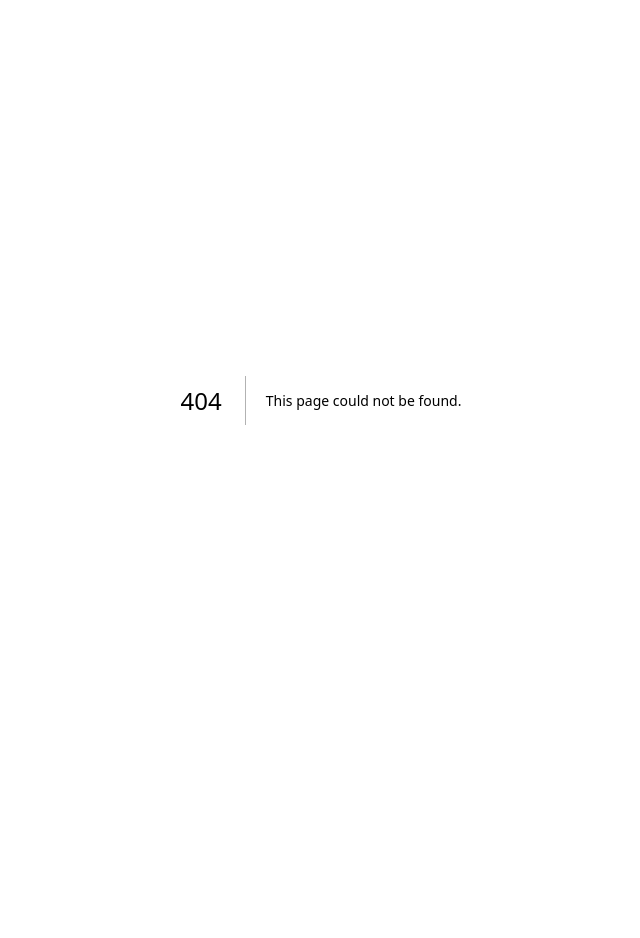
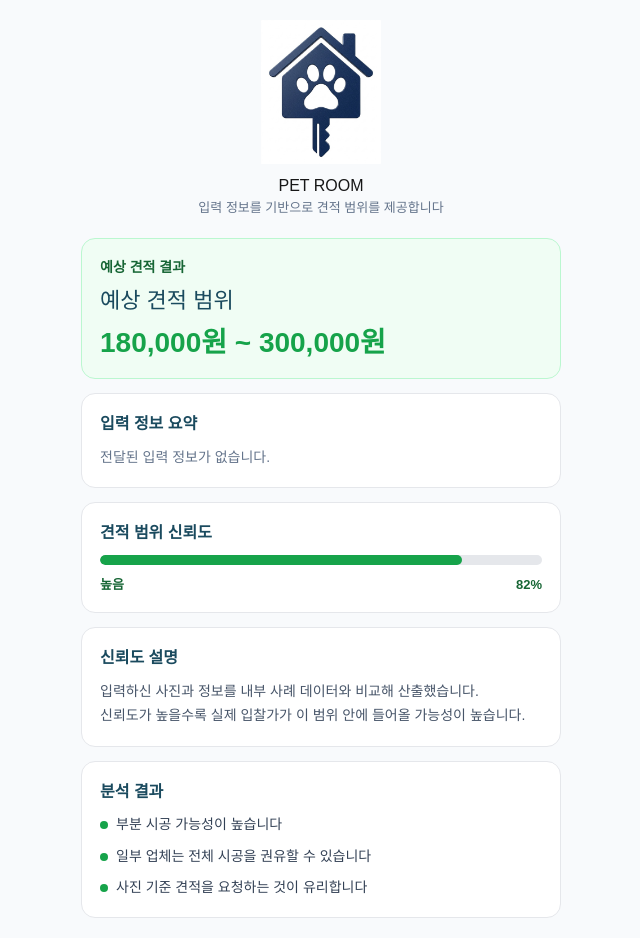
Before and after one commit to petroom-maker/petroom-app, a Next.js app: page /result in a window 1280 px wide. Before the commit this address had no page. Shown: the whole page, without its empty margins (319-959 px from the left). Before the commit the page ends 800 px from the top, so only its background shows below. Built offline with nearby package versions, Linux system fonts and the light colour scheme.

Commit message:
pass form data to result page

```diff
--- a/app/page.tsx
+++ b/app/page.tsx
@@ -1,11 +1,30 @@
 'use client';
-import { useState } from 'react';
+import { ChangeEvent, useState } from 'react';
+import { useRouter } from 'next/navigation';
+
+type FormState = {
+  damageType: string;
+  damageRange: string;
+  area: string;
+  layout: string;
+  housingType: string;
+  stuff: string;
+  schedule: string;
+  location: string;
+  sameMaterial: string;
+  damagePosition: string;
+  repairIntent: string;
+  images: string[];
+};
 
 export default function PetRoomForm() {
-  const [form, setForm] = useState({
+  const router = useRouter();
+  const [form, setForm] = useState<FormState>({
     damageType: '',
     damageRange: '',
+    area: '',
     layout: '',
+    housingType: '',
     stuff: '',
     schedule: '',
     location: '',
@@ -45,13 +64,13 @@ export default function PetRoomForm() {
     fontSize: '13px',
   });
 
-  const selectBox = (field: string, options: string[]) => (
+  const selectBox = (field: keyof Omit<FormState, 'images'>, options: string[]) => (
     <div style={{ display: 'grid', gridTemplateColumns: 'repeat(2,1fr)', gap: '8px' }}>
       {options.map((opt) => (
         <div
           key={opt}
           onClick={() => setForm({ ...form, [field]: opt })}
-          style={btn((form as any)[field] === opt)}
+          style={btn(form[field] === opt)}
         >
           {opt}
         </div>
@@ -59,9 +78,9 @@ export default function PetRoomForm() {
     </div>
   );
 
-  const handleImage = (e: any) => {
-    const files = Array.from(e.target.files);
-    files.forEach((file: any) => {
+  const handleImage = (e: ChangeEvent<HTMLInputElement>) => {
+    const files = Array.from(e.target.files ?? []);
+    files.forEach((file) => {
       const reader = new FileReader();
       reader.onloadend = () => {
         setForm((prev) => ({
@@ -72,6 +91,23 @@ export default function PetRoomForm() {
       };
       reader.readAsDataURL(file);
     });
+  };
+
+  const handleSubmit = () => {
+    const params = new URLSearchParams();
+
+    Object.entries(form).forEach(([key, value]) => {
+      if (Array.isArray(value)) {
+        params.set('imageCount', String(value.length));
+        return;
+      }
+
+      if (value) {
+        params.set(key, value);
+      }
+    });
+
+    router.push(`/result?${params.toString()}`);
   };
 
   return (
@@ -132,37 +168,57 @@ export default function PetRoomForm() {
         </div>
 
         <div style={card}>
-          <label style={label}>3. 공간 구조</label>
+          <label style={label}>3. 면적</label>
+          <input
+            placeholder="예: 원룸 6평"
+            style={{
+              width: '100%',
+              padding: '12px',
+              borderRadius: '10px',
+              border: '1px solid #e5e7eb',
+            }}
+            value={form.area}
+            onChange={(e) => setForm({ ...form, area: e.target.value })}
+          />
+        </div>
+
+        <div style={card}>
+          <label style={label}>4. 공간 구조</label>
           {selectBox('layout', ['원룸', '2룸 이상', '잘 모르겠음'])}
         </div>
 
         <div style={card}>
-          <label style={label}>4. 동일 자재 여부</label>
+          <label style={label}>5. 주거 유형</label>
+          {selectBox('housingType', ['아파트', '빌라', '오피스텔', '원룸'])}
+        </div>
+
+        <div style={card}>
+          <label style={label}>6. 동일 자재 여부</label>
           {selectBox('sameMaterial', ['있음', '없음', '모르겠음'])}
         </div>
 
         <div style={card}>
-          <label style={label}>5. 파손 위치</label>
+          <label style={label}>7. 파손 위치</label>
           {selectBox('damagePosition', ['하단', '중단', '상단', '혼합'])}
         </div>
 
         <div style={card}>
-          <label style={label}>6. 복구 방식</label>
+          <label style={label}>8. 복구 방식</label>
           {selectBox('repairIntent', ['부분만 원함', '전체도 가능', '잘 모르겠음'])}
         </div>
 
         <div style={card}>
-          <label style={label}>7. 짐 여부</label>
+          <label style={label}>9. 짐 여부</label>
           {selectBox('stuff', ['없음', '일부 있음', '많음'])}
         </div>
 
         <div style={card}>
-          <label style={label}>8. 일정</label>
+          <label style={label}>10. 일정</label>
           {selectBox('schedule', ['3일 이내', '1주일 이내', '여유 있음', '협의 가능'])}
         </div>
 
         <div style={card}>
-          <label style={label}>9. 지역</label>
+          <label style={label}>11. 지역</label>
           <input
             placeholder="예: 성남시 분당구"
             style={{
@@ -197,12 +253,18 @@ export default function PetRoomForm() {
           <input type="file" multiple onChange={handleImage} />
           <div style={{ display: 'flex', gap: '6px', marginTop: '10px' }}>
             {previews.map((src, i) => (
-              <img key={i} src={src} style={{ width: '60px', height: '60px', objectFit: 'cover' }} />
+              <img
+                key={i}
+                src={src}
+                alt={`업로드한 사진 미리보기 ${i + 1}`}
+                style={{ width: '60px', height: '60px', objectFit: 'cover' }}
+              />
             ))}
           </div>
         </div>
 
         <button
+          onClick={handleSubmit}
           style={{
             width: '100%',
             padding: '18px',
--- /dev/null
+++ b/app/result/page.tsx
@@ -0,0 +1,259 @@
+'use client';
+
+import { Suspense } from 'react';
+import { useSearchParams } from 'next/navigation';
+
+const formatWon = (value: number) => `${value.toLocaleString('ko-KR')}원`;
+
+const getAreaNumber = (area: string) => {
+  const match = area.match(/\d+(\.\d+)?/);
+  return match ? Number(match[0]) : null;
+};
+
+function ResultContent() {
+  const searchParams = useSearchParams();
+  const mainColor = '#1a4a5e';
+  const highlight = '#16a34a';
+  const area = searchParams.get('area') ?? '';
+  const areaNumber = getAreaNumber(area);
+  const multiplier = areaNumber === null ? 1 : areaNumber <= 6 ? 0.9 : areaNumber >= 10 ? 1.18 : 1;
+  const minPrice = Math.round((180000 * multiplier) / 10000) * 10000;
+  const maxPrice = Math.round((300000 * multiplier) / 10000) * 10000;
+  const summaryItems = [
+    ['파손 유형', searchParams.get('damageType')],
+    ['파손 범위', searchParams.get('damageRange')],
+    ['면적', area],
+    ['공간 구조', searchParams.get('layout')],
+    ['주거 유형', searchParams.get('housingType')],
+    ['동일 자재 여부', searchParams.get('sameMaterial')],
+    ['파손 위치', searchParams.get('damagePosition')],
+    ['복구 방식', searchParams.get('repairIntent')],
+    ['짐 여부', searchParams.get('stuff')],
+    ['일정', searchParams.get('schedule')],
+    ['지역', searchParams.get('location')],
+    ['사진 수', searchParams.get('imageCount') ? `${searchParams.get('imageCount')}장` : null],
+  ].filter(([, value]) => value);
+
+  const card = {
+    background: '#fff',
+    padding: '18px',
+    borderRadius: '14px',
+    border: '1px solid #e5e7eb',
+  };
+
+  const sectionTitle = {
+    margin: '0 0 10px',
+    color: mainColor,
+    fontSize: '16px',
+    fontWeight: 700,
+  };
+
+  return (
+    <main style={{ padding: '20px', background: '#f8fafc', minHeight: '100vh' }}>
+      <div style={{ maxWidth: '480px', margin: '0 auto' }}>
+        <div
+          style={{
+            textAlign: 'center',
+            marginBottom: '20px',
+            display: 'flex',
+            flexDirection: 'column',
+            alignItems: 'center',
+          }}
+        >
+          <img
+            src="/logo.png"
+            alt="PET ROOM"
+            style={{ width: '120px', marginBottom: '10px' }}
+          />
+
+          <h2 style={{ margin: 0 }}>PET ROOM</h2>
+
+          <p style={{ fontSize: '13px', color: '#64748b' }}>
+            입력 정보를 기반으로 견적 범위를 제공합니다
+          </p>
+        </div>
+
+        <section
+          style={{
+            ...card,
+            marginBottom: '14px',
+            borderColor: '#bbf7d0',
+            background: '#f0fdf4',
+          }}
+        >
+          <p
+            style={{
+              margin: '0 0 8px',
+              color: '#166534',
+              fontSize: '14px',
+              fontWeight: 700,
+            }}
+          >
+            예상 견적 결과
+          </p>
+
+          <h1
+            style={{
+              margin: 0,
+              color: mainColor,
+              fontSize: '22px',
+              lineHeight: 1.35,
+              letterSpacing: 0,
+            }}
+          >
+            예상 견적 범위
+          </h1>
+
+          <p
+            style={{
+              margin: '10px 0 0',
+              color: highlight,
+              fontSize: '28px',
+              lineHeight: 1.25,
+              fontWeight: 800,
+              letterSpacing: 0,
+            }}
+          >
+            {formatWon(minPrice)} ~ {formatWon(maxPrice)}
+          </p>
+        </section>
+
+        <section style={{ ...card, marginBottom: '14px' }}>
+          <h2 style={sectionTitle}>입력 정보 요약</h2>
+          <ul
+            style={{
+              margin: 0,
+              padding: 0,
+              listStyle: 'none',
+              display: 'grid',
+              gap: '9px',
+            }}
+          >
+            {summaryItems.length > 0 ? (
+              summaryItems.map(([label, value]) => (
+                <li
+                  key={label}
+                  style={{
+                    display: 'flex',
+                    justifyContent: 'space-between',
+                    gap: '12px',
+                    color: '#334155',
+                    fontSize: '14px',
+                    lineHeight: 1.5,
+                  }}
+                >
+                  <span style={{ color: '#64748b', flex: '0 0 auto' }}>{label}</span>
+                  <strong style={{ color: mainColor, textAlign: 'right', fontWeight: 700 }}>
+                    {value}
+                  </strong>
+                </li>
+              ))
+            ) : (
+              <li style={{ color: '#64748b', fontSize: '14px', lineHeight: 1.6 }}>
+                전달된 입력 정보가 없습니다.
+              </li>
+            )}
+          </ul>
+        </section>
+
+        <section style={{ ...card, marginBottom: '14px' }}>
+          <h2 style={sectionTitle}>견적 범위 신뢰도</h2>
+
+          <div
+            style={{
+              height: '10px',
+              overflow: 'hidden',
+              borderRadius: '999px',
+              background: '#e5e7eb',
+              marginBottom: '10px',
+            }}
+          >
+            <div
+              style={{
+                width: '82%',
+                height: '100%',
+                borderRadius: '999px',
+                background: highlight,
+              }}
+            />
+          </div>
+
+          <div
+            style={{
+              display: 'flex',
+              justifyContent: 'space-between',
+              alignItems: 'center',
+              color: '#166534',
+              fontSize: '13px',
+              fontWeight: 700,
+            }}
+          >
+            <span>높음</span>
+            <span>82%</span>
+          </div>
+        </section>
+
+        <section style={{ ...card, marginBottom: '14px' }}>
+          <h2 style={sectionTitle}>신뢰도 설명</h2>
+          <p style={{ margin: 0, color: '#475569', fontSize: '14px', lineHeight: 1.7 }}>
+            입력하신 사진과 정보를 내부 사례 데이터와 비교해 산출했습니다.
+            <br />
+            신뢰도가 높을수록 실제 입찰가가 이 범위 안에 들어올 가능성이 높습니다.
+          </p>
+        </section>
+
+        <section style={card}>
+          <h2 style={sectionTitle}>분석 결과</h2>
+          <ul
+            style={{
+              margin: 0,
+              padding: 0,
+              listStyle: 'none',
+              display: 'grid',
+              gap: '10px',
+            }}
+          >
+            {[
+              '부분 시공 가능성이 높습니다',
+              '일부 업체는 전체 시공을 권유할 수 있습니다',
+              '사진 기준 견적을 요청하는 것이 유리합니다',
+            ].map((item) => (
+              <li
+                key={item}
+                style={{
+                  display: 'flex',
+                  gap: '8px',
+                  alignItems: 'flex-start',
+                  color: '#334155',
+                  fontSize: '14px',
+                  lineHeight: 1.55,
+                }}
+              >
+                <span
+                  aria-hidden="true"
+                  style={{
+                    width: '8px',
+                    height: '8px',
+                    borderRadius: '999px',
+                    background: highlight,
+                    flex: '0 0 auto',
+                    marginTop: '7px',
+                  }}
+                />
+                <span>{item}</span>
+              </li>
+            ))}
+          </ul>
+        </section>
+      </div>
+    </main>
+  );
+}
+
+export default function ResultPage() {
+  return (
+    <Suspense fallback={null}>
+      <ResultContent />
+    </Suspense>
+  );
+}
```
